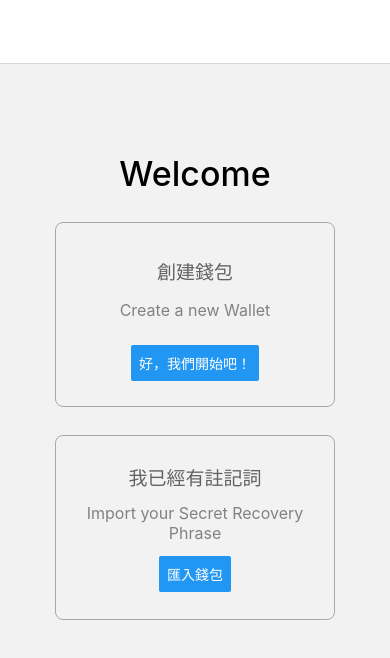
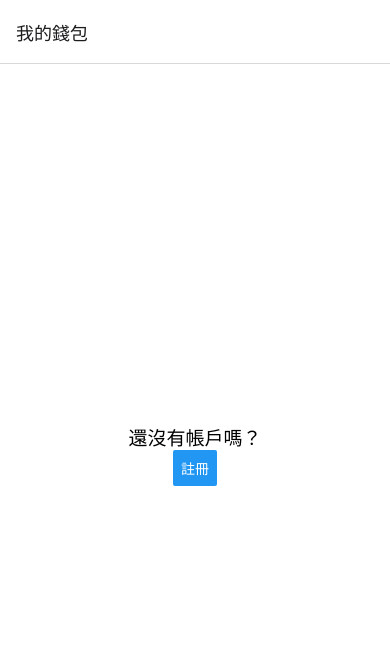
Before and after one commit to Chrissy1209/Crypto-Wallet-App, a React Native app: screen / in a window 390 px wide. Shown: the top 658 px of the page. Built offline with nearby package versions, Linux system fonts and the light colour scheme.

Commit message:
change homepage from Home to Account, rename Home to Register

```diff
--- a/App.js
+++ b/App.js
@@ -9,7 +9,7 @@ import ImportScreen from "./components/import";
 import AccountScreen from "./components/account"
 
 
-function HomeScreen({ navigation }) {
+function RegisterScreen({ navigation }) {
   return (
     <View style={styles.container}>
       <View style={styles.title}>
@@ -47,25 +47,37 @@ function HomeScreen({ navigation }) {
 
 const RootStack = createStackNavigator();
 const CreateStack = createStackNavigator();
+const Register = createStackNavigator();
+const ImportStack = createStackNavigator();
+
+const RegisterStackScreen = () => (
+  <Register.Navigator screenOptions={{ title: "註冊錢包" }}>
+    <Register.Screen name='RegisterScreen' component={RegisterScreen} options={{ headerBackTitle: "X" }}/>
+  </Register.Navigator>
+)
 
 const CreateStackScreen = () => (
   <CreateStack.Navigator screenOptions={{ title: "創建錢包" }}>
     {/* headerShown: false, ...createStackNavigator.ModalPresentationIOS */}
-    <CreateStack.Screen name='Create1' component={CreateScreen} options={{ headerBackTitle: "" }}/>
+    <CreateStack.Screen name='Create1' component={CreateScreen} options={{ headerBackTitle: "X" }}/>
     <CreateStack.Screen name="Create2" component={CreateScreen2} options={{ headerBackTitle: "" }}/>
   </CreateStack.Navigator>
 )
 
+const ImportStackScreen = () => (
+  <ImportStack.Navigator screenOptions={{ title: "匯入錢包" }}>
+    <ImportStack.Screen name='ImportScreen' component={ImportScreen} options={{ headerBackTitle: "X" }}/>
+  </ImportStack.Navigator>
+)
+
 export default function App() {
-  const [login, setLongin] = useState(false)
-
   return (
     <NavigationContainer>
       <RootStack.Navigator>
-        <RootStack.Screen name="Home" component={HomeScreen} options={{ title: " " }} />
+        <RootStack.Screen name="Account" component={AccountScreen} options={{ title: "我的錢包", headerBackTitle: "" }}/>
+        <RootStack.Screen name="Register" component={RegisterStackScreen} options={{ headerShown: false, presentation: 'modal', }} />
         <RootStack.Screen name="Create" component={CreateStackScreen} options={{ headerShown: false, presentation: 'modal', }} />
-        <RootStack.Screen name="Import" component={ImportScreen} options={{ title: "匯入錢包", headerBackTitle: "" }}/>
-        <RootStack.Screen name="Account" component={AccountScreen} options={{ title: "我的錢包", headerBackTitle: "" }}/>
+        <RootStack.Screen name="Import" component={ImportStackScreen} options={{ headerShown: false, presentation: 'modal', }}/>
       </RootStack.Navigator>
     </NavigationContainer>
   );
--- a/components/account.js
+++ b/components/account.js
@@ -6,29 +6,55 @@ import "@ethersproject/shims"
 import { ethers } from "ethers";
 import * as Clipboard from 'expo-clipboard';
 
-export default function Account({ route }) {
-  const [balance, setMyBalance] = useState(0)
-  const address = route.params.addr
-  // var address = '0xEEAcB1028aF12C84609edd581Bd6cAdBB7d28280'
+export default function Account({ navigation, route }) {
+  const [page, setPage] = useState("")
+  const [balance, setBalance] = useState(0)
+  const [address, setAddress] = useState('')
 
   useEffect(()=>{
-    console.log("useEffect . . .")
-    action()
-  }, [])
+    console.log("------useEffect-------")
 
-  const action = async () => {
+    if(route.params == undefined) setPage("register")
+    else {
+      setAddress(route.params.addr)
+      setPage('account')
+      handleGetBalance(address)
+    }
+
+  }, [route])
+
+  const handleGetBalance = async (add) => {
+    try {
       const provider = new ethers.providers.JsonRpcProvider("https://rinkeby.infura.io/v3/ab0bba1edd7c44b28fdf159193f938f2");
       const b = await provider.getBalance(address) //fetch the balance
-    console.log("----------\n" +b)
-    setMyBalance(ethers.utils.formatEther(b))
+      console.log("----------" +b)
+      setBalance(ethers.utils.formatEther(b))
+    }
+    catch(err)
+    {
+      console.log(err)
+    }
   }
 
   const handleCopy = () => {
     Clipboard.setString(address);
   }
 
+  //------------
+
+  const renderRegister = () => {
+    return (
+      <View style={styles.container}>
+        <Text style={{fontSize: 19}}>還沒有帳戶嗎？</Text>
+        <Button title='註冊' onPress={()=>{navigation.navigate("Register")}}></Button>
+      </View>
+    )
+  }
+
+  const renderAccount = () => {
     var one = address.substring(0, 5)
     var two = address.substring(38, 42)
+    console.log("address = " + address)
 
     return (
       <View style={styles.container}>
@@ -42,6 +68,14 @@ export default function Account({ route }) {
         <View style={{ flex: 2 }}>
           <Text style={{ fontSize: 28, fontWeight: "500" }}>{balance==0 ? 0 : balance} RinkebyETH</Text>
         </View>
+      </View>
+    )
+  }
+
+  return (
+    <View style={styles.container}>
+      { page=="register" && renderRegister() }
+      { page=="account" && renderAccount() }
     </View>
   );
 }
```
Lines whose indentation alone changed are shown as unchanged.
